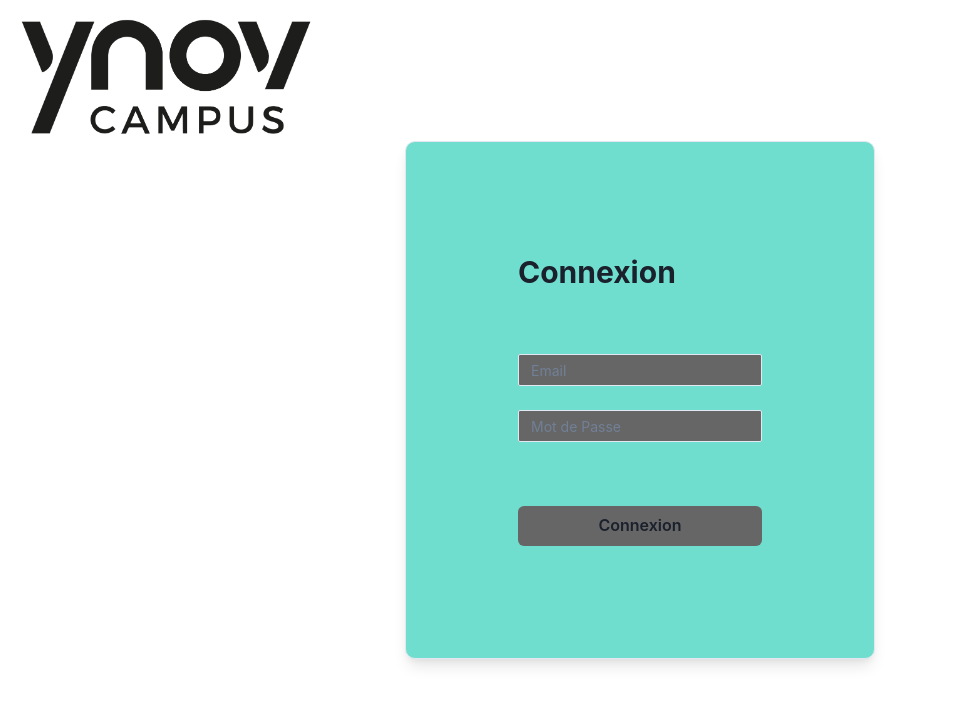
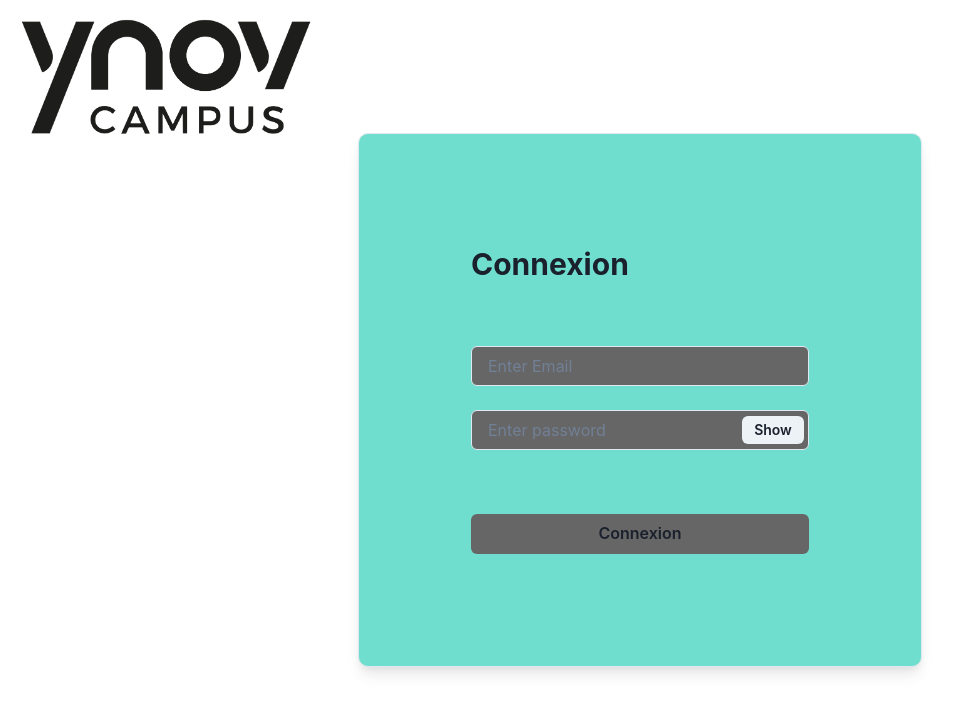
Before and after one commit to Sweeefty/Hackathon, a Next.js app in the folder hackathon2024/: page / in a window 1280 px wide. Shown: the top 712 px of the page, without its empty margins (0-963 px from the left). Built offline with nearby package versions, Linux system fonts and the light colour scheme.

Commit message:
new fix and comments

```diff
--- a/hackathon2024/src/app/Accueil/page.tsx
+++ b/hackathon2024/src/app/Accueil/page.tsx
@@ -32,10 +32,10 @@ export default function Accueil() {
         </Flex>
 
         <Box mt={8} w="100%" textAlign="center">
-          <Heading as="h2" size="lg" mb={4}>
+          <Heading as="h2" size="lg" mb={40}>
             Prochains événements à venir
           </Heading>
-          <SimpleGrid columns={[1, 2, 3]} spacing={4} mx="auto" maxW="800px">
+          <SimpleGrid columns={[1, 2, 3]} spacing={16} mx="auto" maxW="800px">
             <Box bg="#70DECF" p={4} borderRadius={8} color="white">
               <Text fontWeight="bold">WareHouse</Text>
               <Text>Date : 01/04/2024</Text>
--- a/hackathon2024/src/app/page.tsx
+++ b/hackathon2024/src/app/page.tsx
@@ -1,7 +1,13 @@
-import { Button, ChakraProvider, Center, Box, Flex, Heading, Input, Stack } from '@chakra-ui/react'
+'use client'
+import { Button, ChakraProvider, Center, Box, Flex, Heading, Input, Stack, InputGroup, InputRightElement } from '@chakra-ui/react'
 import Image from 'next/image'
+import { useState } from 'react'
+import NextLink from 'next/link';
 
 export default function Home() {
+
+    const [show, setShow] = useState(false)
+    const handleClick = () => setShow(!show)
   return (
     <ChakraProvider>
       <Flex
@@ -20,12 +26,25 @@ export default function Home() {
         </Heading>
         <Stack spacing={16}>
           <Stack spacing={6}>
-            <Input placeholder='Email' size='sm' bg='#666666' />
-            <Input placeholder='Mot de Passe' size='sm' bg='#666666' />
+            <Input placeholder='Enter Email' bg='#666666' pr='4.5rem' />
+            <InputGroup size='md'>
+            <Input
+              bg='#666666'
+              pr='4.5rem'
+              type={show ? 'text' : 'password'}
+              placeholder='Enter password'
+            />
+            <InputRightElement width='4.5rem'>
+              <Button h='1.75rem' size='sm' onClick={handleClick}>
+                {show ? 'Hide' : 'Show'}
+              </Button>
+            </InputRightElement>
+          </InputGroup>
           </Stack>
-          <Button bg='#666666' size="md">
-            Connexion
-          </Button>
+          <Button as={NextLink} href="/Accueil" bg="#666666" >
+          Connexion
+        </Button>
+
         </Stack>
       </Box>
     </Flex>
```
Also changed, not shown: hackathon2024/src/app/Roue/page.tsx (+28 -17 lines), hackathon2024/src/components/layout.tsx (+4 -4 lines).
